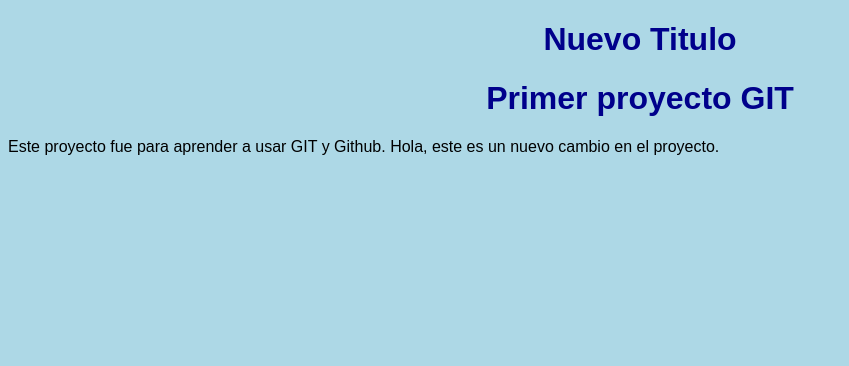
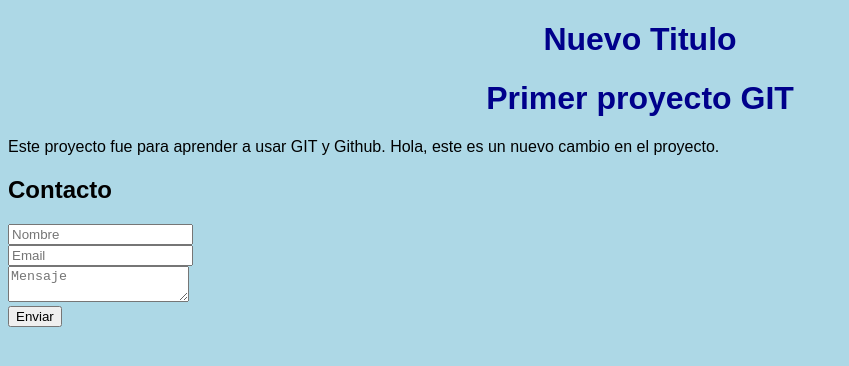
Before and after one commit to Nico123421/tp-git-rivero, a plain HTML site: page index.html in a window 1280 px wide. Shown: the whole page, without its empty margins (0-849 px from the left). Drawn offline with Linux system fonts and the light colour scheme.

Commit message:
Agrego formulario de contacto

```diff
--- a/index.html
+++ b/index.html
@@ -8,5 +8,12 @@
         <h1>Primer proyecto GIT</h1>
         Este proyecto fue para aprender a usar GIT y Github.
         Hola, este es un nuevo cambio en el proyecto.
+        <h2>Contacto</h2>
+        <form>
+            <input type="text" placeholder="Nombre"><br>
+            <input type="email" placeholder="Email"><br>
+            <textarea placeholder="Mensaje"></textarea><br>
+            <button type="submit">Enviar</button>
+        </form>
     </body>
 </html>
```
